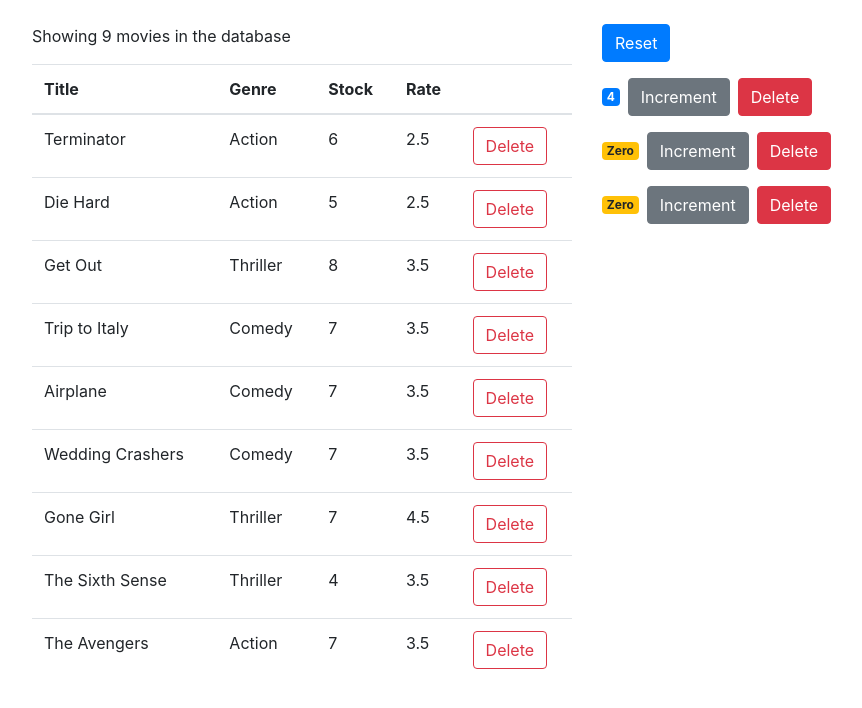
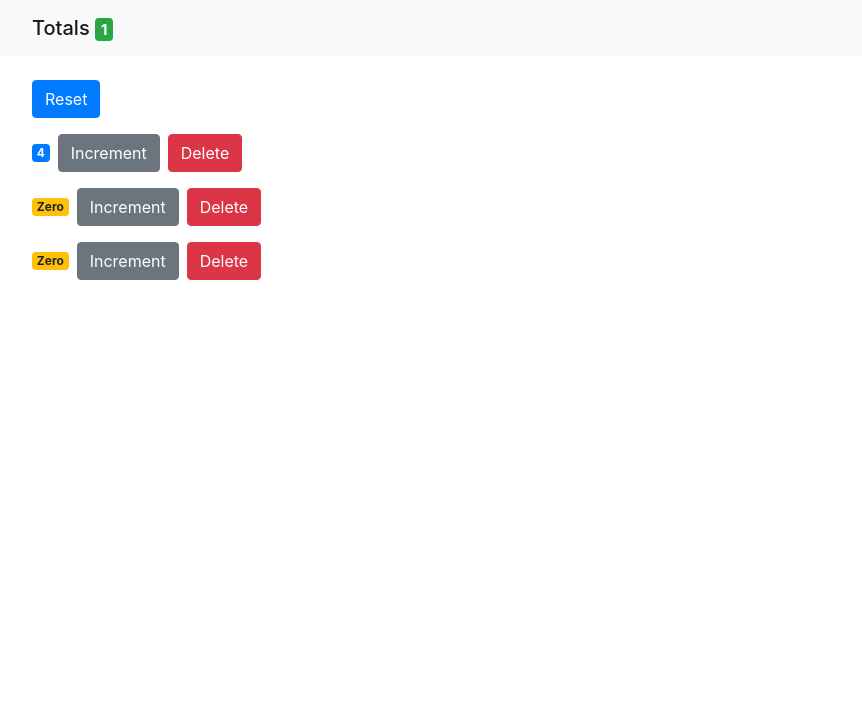
Before and after one commit to anggifergian/fsw-chapter-8, a React (Create React App) app: page / in a window 1280 px wide. Shown: the top 708 px of the page, without its empty margins (53-915 px from the left). Built offline with nearby package versions, Linux system fonts and the light colour scheme.

Commit message:
Add total numbers to Navbar

```diff
--- a/src/App.js
+++ b/src/App.js
@@ -1,20 +1,53 @@
 import React, { Component } from "react";
-import Movies from "./components/movies";
 import Counters from "./components/counters";
+import Navbar from "./components/navbar";
 
 class App extends Component {
+  state = {
+    counters: [
+      { id: 1, value: 4 },
+      { id: 2, value: 0 },
+      { id: 3, value: 0 },
+    ],
+  };
+
+  handleIncrement = (counter) => {
+    const counters = [...this.state.counters];
+    const index = counters.indexOf(counter);
+    counters[index] = { ...counter };
+    counters[index].value++;
+    this.setState({ counters });
+  };
+
+  handleDelete = (counterId) => {
+    const counters = this.state.counters.filter((counter) => counter.id !== counterId);
+    this.setState({ counters });
+  };
+
+  handleReset = () => {
+    const counters = this.state.counters.map((counter) => {
+      counter.value = 0;
+      return counter;
+    });
+    this.setState({ counters });
+  };
+
   render() {
+    console.log(this.state.counters.filter((c) => c.value > 0));
     return (
-      <div className="container mt-4">
-        <div className="row">
-          <div className="col-md-6">
-            <Movies />
+      <>
+        <Navbar totalNumbers={this.state.counters.filter((c) => c.value > 0).length} />
+        <main>
+          <div className="container mt-4">
+            <Counters
+              counters={this.state.counters}
+              onDelete={this.handleDelete}
+              onIncrement={this.handleIncrement}
+              onReset={this.handleReset}
+            />
           </div>
-          <div className="col-md-6">
-            <Counters />
-          </div>
-        </div>
-      </div>
+        </main>
+      </>
     );
   }
 }
--- a/src/components/counters.jsx
+++ b/src/components/counters.jsx
@@ -2,47 +2,18 @@
 import Counter from "./counter";
 
 class Counters extends Component {
-  state = {
-    counters: [
-      { id: 1, value: 4 },
-      { id: 2, value: 0 },
-      { id: 3, value: 0 },
-    ],
-  };
-
-  handleIncrement = (counter) => {
-    const counters = [...this.state.counters];
-    const index = counters.indexOf(counter);
-    counters[index] = { ...counter };
-    counters[index].value++;
-    this.setState({ counters });
-  };
-
-  handleDelete = (counterId) => {
-    const counters = this.state.counters.filter((counter) => counter.id !== counterId);
-    this.setState({ counters });
-  };
-
-  handleReset = () => {
-    const counters = this.state.counters.map((counter) => {
-      counter.value = 0;
-      return counter;
-    });
-    this.setState({ counters });
-  };
-
   render() {
     return (
       <>
-        <button onClick={this.handleReset} className="btn btn-primary mb-2">
+        <button onClick={this.props.onReset} className="btn btn-primary mb-2">
           Reset
         </button>
-        {this.state.counters.map((counter) => (
+        {this.props.counters.map((counter) => (
           <Counter
             key={counter.id}
             counter={counter}
-            onDelete={() => this.handleDelete(counter.id)}
-            onIncrement={() => this.handleIncrement(counter)}
+            onDelete={() => this.props.onDelete(counter.id)}
+            onIncrement={() => this.props.onIncrement(counter)}
           />
         ))}
       </>
--- /dev/null
+++ b/src/components/navbar.jsx
@@ -0,0 +1,17 @@
+import React, { Component } from "react";
+
+class Navbar extends Component {
+  render() {
+    return (
+      <nav className="navbar navbar-light bg-light">
+        <div className="container">
+          <div className="navbar-brand mb-0 h1">
+            Totals <span className="badge badge-success">{this.props.totalNumbers}</span>
+          </div>
+        </div>
+      </nav>
+    );
+  }
+}
+
+export default Navbar;
```
